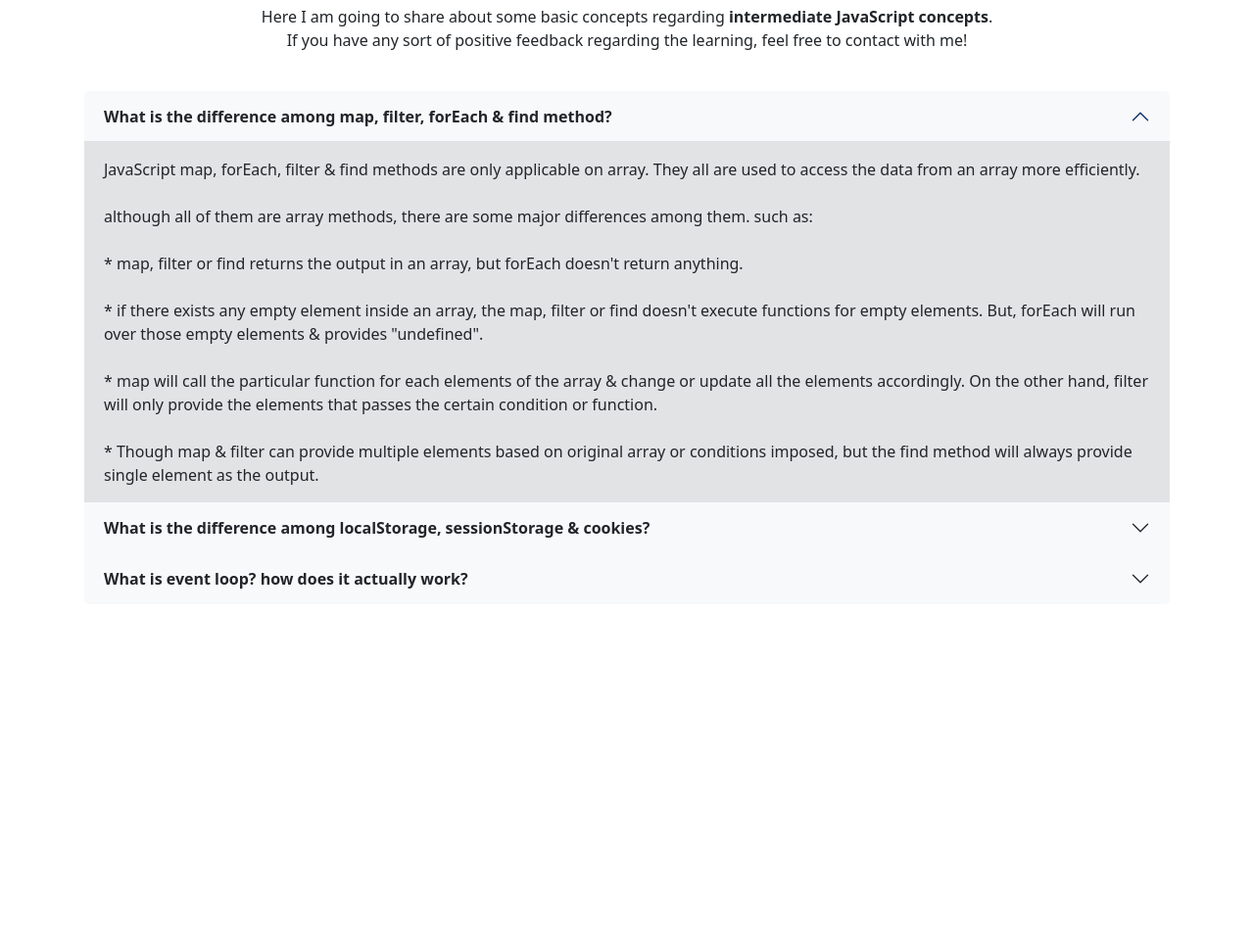
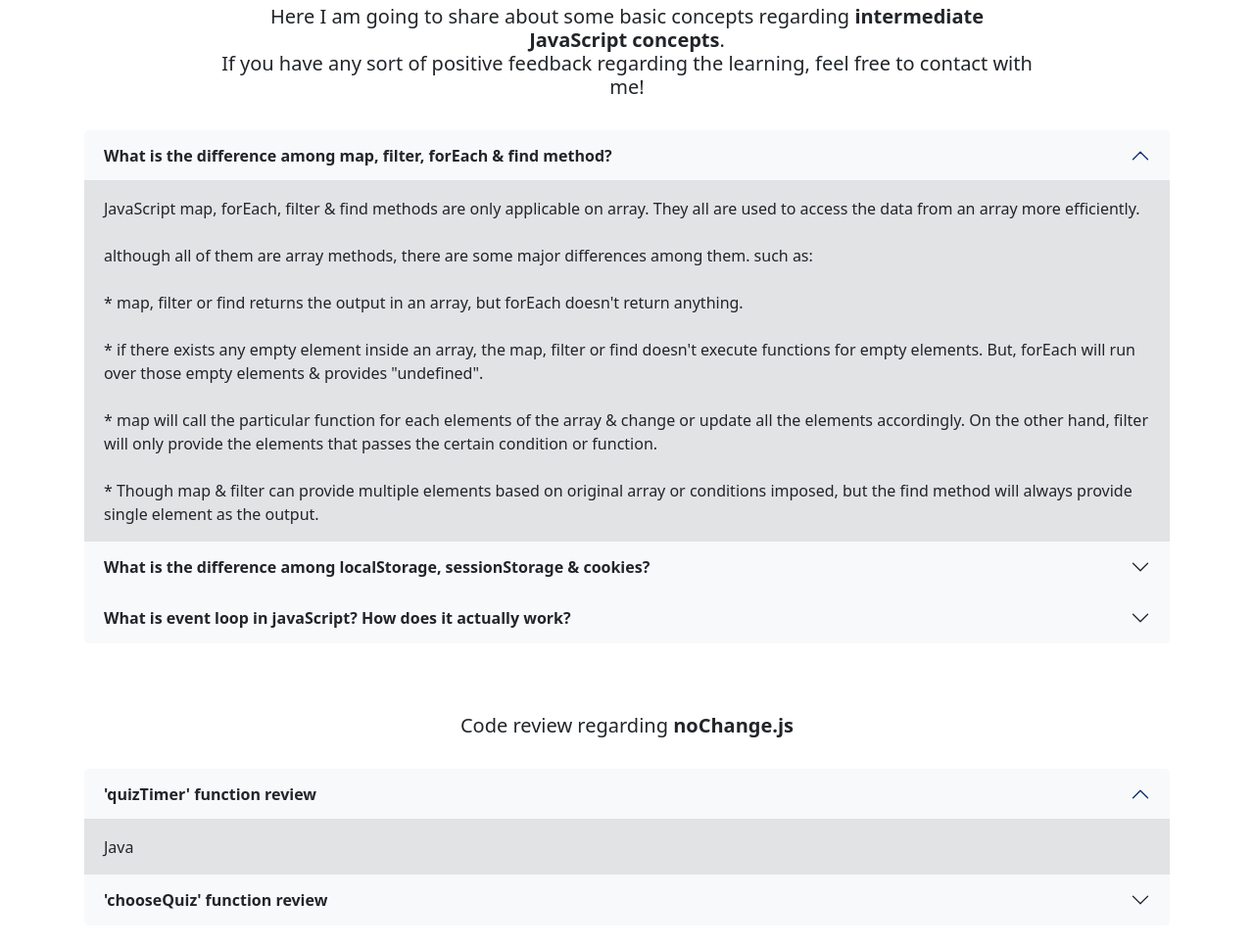
Before and after one commit to sayed8901/quiz-hero, a plain HTML site: page blog.html in a window 1280 px wide. Shown: the part 97-1064 px from the top of the page at 98% size. Before the commit the page ends 800 px from the top, so only its background shows below. Drawn offline with nearby package versions, Linux system fonts and the light colour scheme.

Commit message:
noChange,js code review accordian created.

```diff
--- a/blog.html
+++ b/blog.html
@@ -17,10 +17,10 @@
     <div class="text-center mx-auto w-75">
         <h2 class="fw-bold pb-2 pb-sm-3">
         Welcome to my blog</h2>
-        <p class="pb-2 pb-sm-4">
+        <h5 class="pb-2 pb-sm-4">
             Here I am going to share about some basic concepts regarding <b>intermediate JavaScript concepts</b>.
             <br> If you have any sort of positive feedback regarding the learning, feel free to contact with me!
-        </p>
+        </h5>
     </div>
 
     <!-- questions part -->
@@ -72,15 +72,57 @@
               </div>
               <!-- question no 3 -->
               <div class="accordion-item border-0 rounded-5">
-                <h2 class="accordion-header" id="headingFour">
-                    <button class="accordion-button collapsed bg-body-tertiary text-dark fw-bold" type="button" data-bs-toggle="collapse" data-bs-target="#collapseFour" aria-expanded="false" aria-controls="collapseFour">
-                    What is event loop? how does it actually work?
+                <h2 class="accordion-header" id="headingThree">
+                    <button class="accordion-button collapsed bg-body-tertiary text-dark fw-bold" type="button" data-bs-toggle="collapse" data-bs-target="#collapseThree" aria-expanded="false" aria-controls="collapseThree">
+                    What is event loop in javaScript? How does it actually work?
                     </button>
                 </h2>
-                <div id="collapseFour" class="accordion-collapse collapse" aria-labelledby="headingFour" data-bs-parent="#question-accordion">
+                <div id="collapseThree" class="accordion-collapse collapse" aria-labelledby="headingThree" data-bs-parent="#question-accordion">
                     <div class="accordion-body bg-secondary-subtle">
-                        A <b>callback function</b> is a function <b>passed as an argument to another function</b>. This technique allows a function to call another function. JavaScript functions are executed in the sequence they are called.
-                        <br> By this process, currently active or running function <b>can use previously formed any other functions</b> as needed. It is very useful regarding usage of re-usable functions.
+                        JS event loop is a runtime process model which performs the execution of the code of a javaScript file.
+                        <br> <br>
+                        There is a call stack used in event loop where the tasks are stacked sequentially. There also might be sub-tasks within a task such as: callbacks. When one stack (with its all sun-tasks) is finished, call-stack automatically calls the next stack. This is known as sequentially or synced operation.
+                        <br> <br>
+                        JavaScript event loop can also handle event queue. It means, javaScript can use 'await' functionality while waiting for the response of a particular operation & in the meanwhile, event loop can execute the other call stacks.
+                        <br> <br>
+                        This is how, although being a single-threaded programming language, javascript can handle synchronous & asynchronous operations at a time by using its unique event loop process which incudes the call stack & event queue algorithm.
+                    </div>
+                </div>
+            </div>
+        </div>
+    </div>
+
+    <br> <br> <br>
+    <h5 class="pb-2 pb-sm-4 mx-auto text-center w-75">
+        Code review regarding <b>noChange.js</b>
+    </h5>
+    <!-- questions part -->
+    <div>
+        <!-- 'quizTimer' function review -->
+        <div class="accordion" id="code-review-accordion">
+            <div class="accordion-item border-0 rounded-5">
+                <h2 class="accordion-header" id="headingFour">
+                    <button class="accordion-button bg-body-tertiary text-dark fw-bold" type="button" data-bs-toggle="collapse" data-bs-target="#collapseFour" aria-expanded="true" aria-controls="collapseFour">
+                    'quizTimer' function review
+                    </button>
+                </h2>
+                <div id="collapseFour" class="accordion-collapse collapse show" aria-labelledby="headingFour" data-bs-parent="#code-review-accordion">
+                    <div class="accordion-body bg-secondary-subtle">
+                        Java
+                    </div>
+                </div>
+            </div>
+
+              <!-- 'chooseQuiz' function review -->
+              <div class="accordion-item border-0 rounded-5">
+                <h2 class="accordion-header" id="headingFive">
+                    <button class="accordion-button collapsed bg-body-tertiary text-dark fw-bold" type="button" data-bs-toggle="collapse" data-bs-target="#collapseFive" aria-expanded="false" aria-controls="collapseFive">
+                    'chooseQuiz' function review
+                    </button>
+                </h2>
+                <div id="collapseFive" class="accordion-collapse collapse" aria-labelledby="headingFive" data-bs-parent="#code-review-accordion">
+                    <div class="accordion-body bg-secondary-subtle">
+                        JS
                     </div>
                 </div>
             </div>
```
